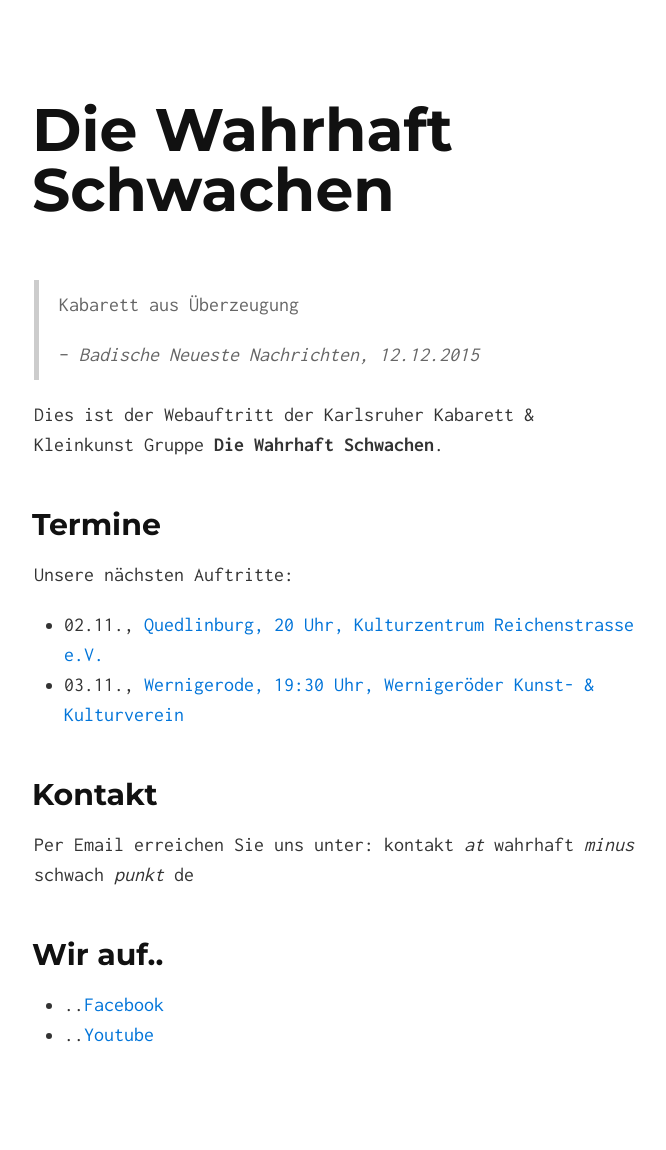
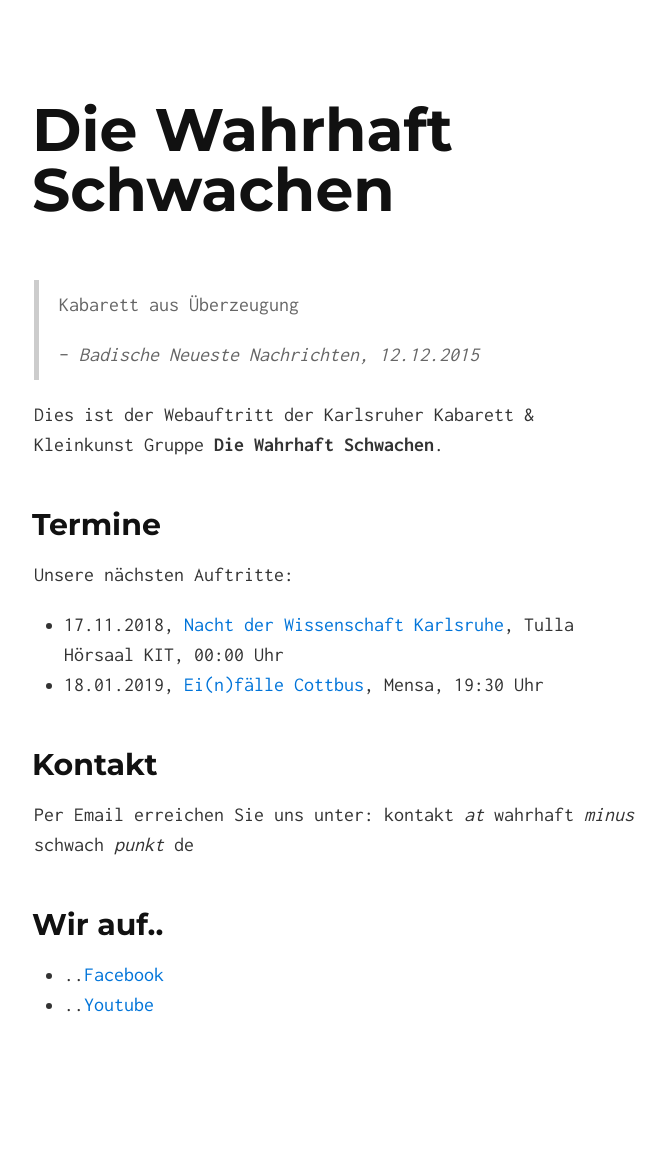
Before and after one commit to Die-Wahrhaft-Schwachen/diewahrhaftschwachen, a Jekyll site: the page built from index.md, in a window 1280 px wide. Shown: the whole page, without its empty margins (306-972 px from the left). Built offline with Jekyll 4.4.1, drawn with Linux system fonts in a browser that asks for light colours; after the commit the page ends 1120 px from its top, so only the background shows below that.

Commit message:
Update Termine

```diff
--- a/index.md
+++ b/index.md
@@ -12,8 +12,8 @@ Dies ist der Webauftritt der Karlsruher Kabarett & Kleinkunst Gruppe **Die Wahrh
 
 Unsere nächsten Auftritte:
 
-* 02.11., [Quedlinburg, 20 Uhr, Kulturzentrum Reichenstrasse e.V.](http://www.kabarett-genial.de/index.php/nov-die-wahrhaft-schwachen)
-* 03.11., [Wernigerode, 19:30 Uhr, Wernigeröder Kunst- & Kulturverein](http://www.kabarett-genial.de/index.php/nov-die-wahrhaft-schwachen)
+* 17.11.2018, [Nacht der Wissenschaft Karlsruhe](https://ndw-ka.de/), Tulla Hörsaal KIT, 00:00 Uhr
+* 18.01.2019, [Ei(n)fälle Cottbus](http://satirefestival.de/), Mensa, 19:30 Uhr
 
 ## Kontakt
 
```
